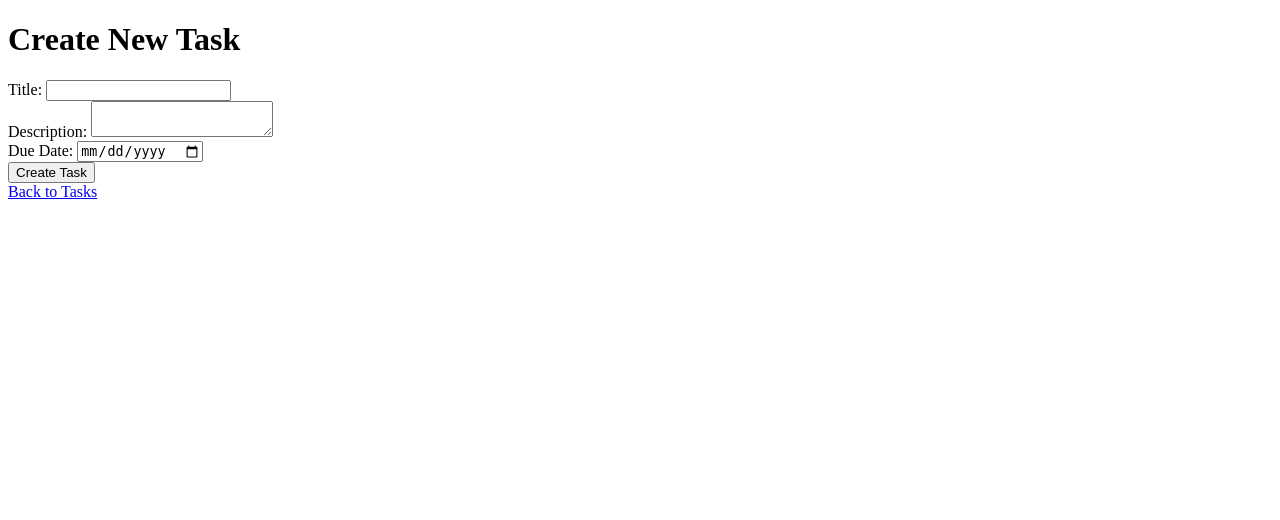
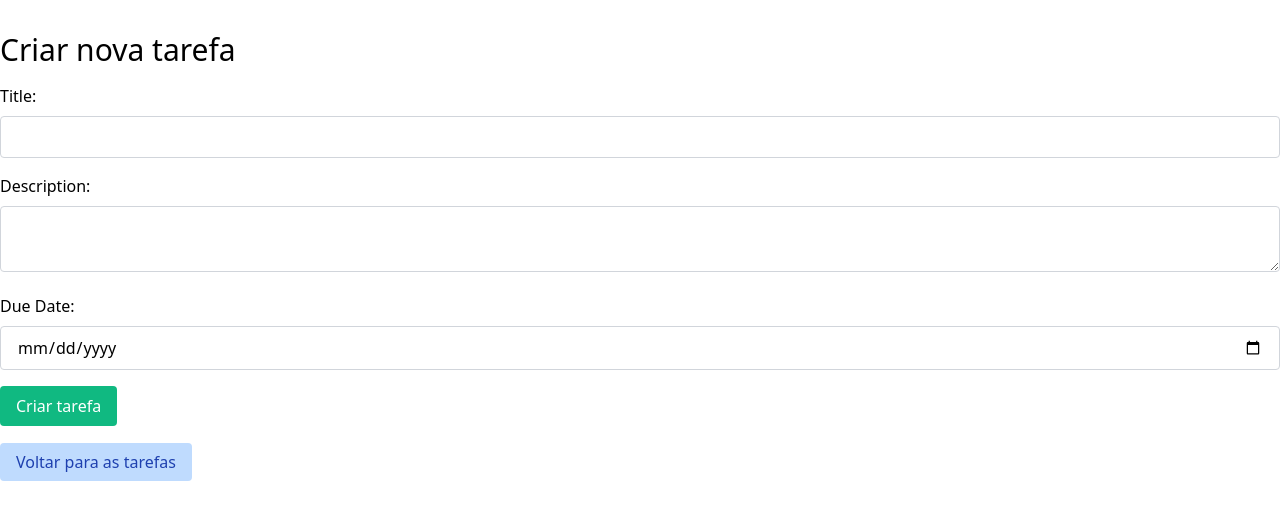
Before and after one commit to VitorAMelo/TrabalhoFinal-SistemasDistribuidos, a Flask app: page /create in a window 1280 px wide. Shown: the top 520 px of the page. Run offline with Flask 2, Linux system fonts and the light colour scheme; some libraries are stand-ins or nearby versions.

Commit message:
modified:   templates/create.html 	modified:   templates/edit.html

```diff
--- a/templates/create.html
+++ b/templates/create.html
@@ -1,22 +1,29 @@
 <!DOCTYPE html>
 <html>
 <head>
-    <title>Create New Task</title>
+    <title>Criar nova tarefa</title>
+    <link rel="stylesheet" href="https://cdn.jsdelivr.net/npm/tailwindcss@2.2.7/dist/tailwind.min.css">
 </head>
 <body>
-    <h1>Create New Task</h1>
-    <form method="POST" action="{{ url_for('create') }}">
-        <label for="title">Title:</label>
-        <input type="text" id="title" name="title" required>
+    <div class="container mx-auto py-8">
+        <h1 class="text-3xl mb-4">Criar nova tarefa</h1>
+        <form method="POST" action="{{ url_for('create') }}">
+            <div class="mb-4">
+                <label for="title" class="block mb-2">Title:</label>
+                <input type="text" id="title" name="title" class="border border-gray-300 rounded px-4 py-2 w-full" required>
+            </div>
+            <div class="mb-4">
+                <label for="description" class="block mb-2">Description:</label>
+                <textarea id="description" name="description" class="border border-gray-300 rounded px-4 py-2 w-full"></textarea>
+            </div>
+            <div class="mb-4">
+                <label for="due_date" class="block mb-2">Due Date:</label>
+                <input type="date" id="due_date" name="due_date" class="border border-gray-300 rounded px-4 py-2 w-full">
+            </div>
+            <input type="submit" value="Criar tarefa" class="bg-green-500 text-white px-4 py-2 rounded">
+        </form>
         <br>
-        <label for="description">Description:</label>
-        <textarea id="description" name="description"></textarea>
-        <br>
-        <label for="due_date">Due Date:</label>
-        <input type="date" id="due_date" name="due_date">
-        <br>
-        <input type="submit" value="Create Task">
-    </form>
-    <a href="{{ url_for('index') }}">Back to Tasks</a>
+        <a href="{{ url_for('index') }}" class="bg-blue-200 text-blue-800 px-4 py-2 rounded mt-4">Voltar para as tarefas</a>
+    </div>
 </body>
 </html>
--- a/templates/edit.html
+++ b/templates/edit.html
@@ -22,6 +22,7 @@
             </div>
             <button type="submit" class="bg-green-500 text-white px-4 py-2 rounded">Atualizar Tarefa</button>
         </form>
+        <br>
         <a href="{{ url_for('index') }}" class="bg-blue-200 text-blue-800 px-4 py-2 rounded mt-4">Voltar para todas as tarefas</a>
     </div>
 </body>
```
